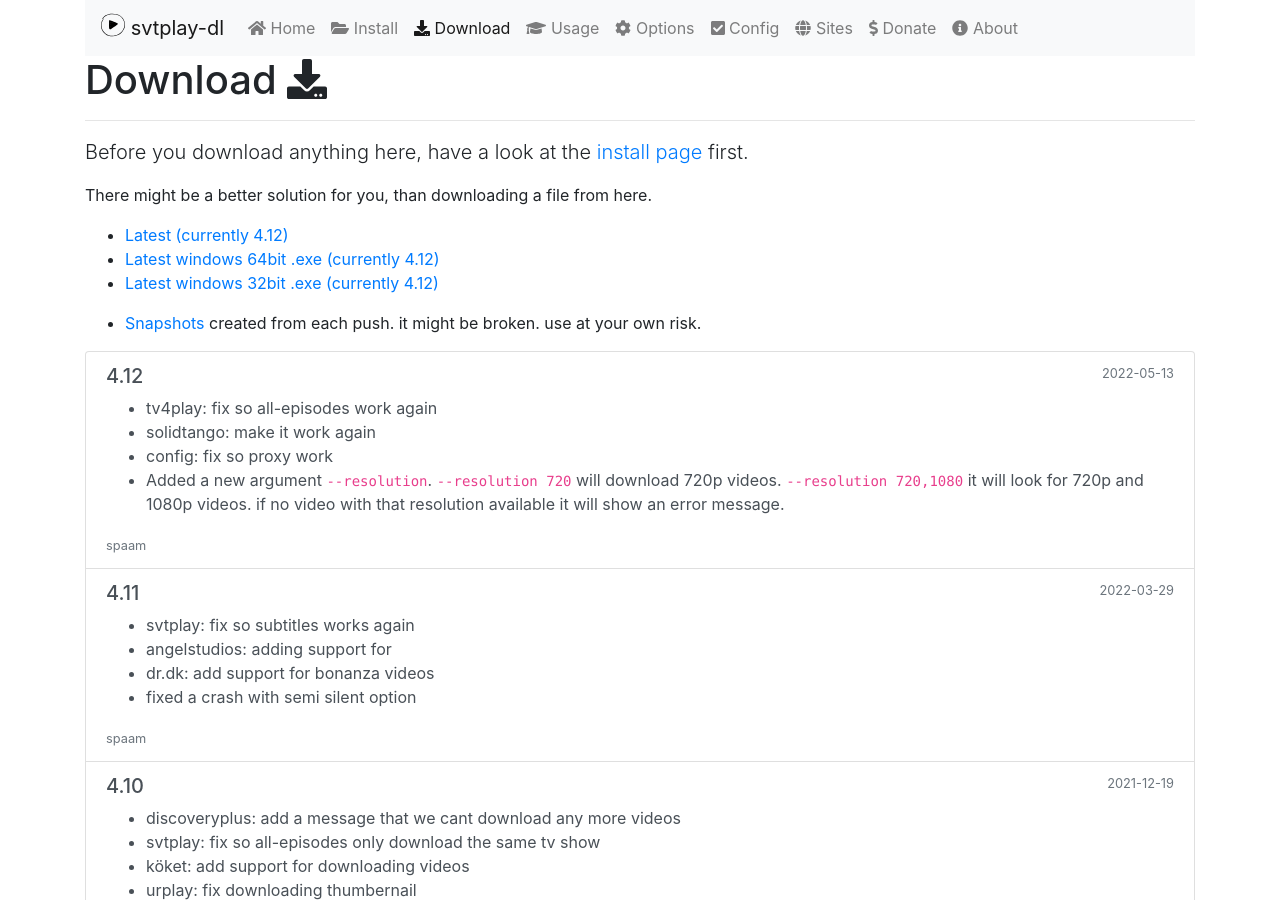
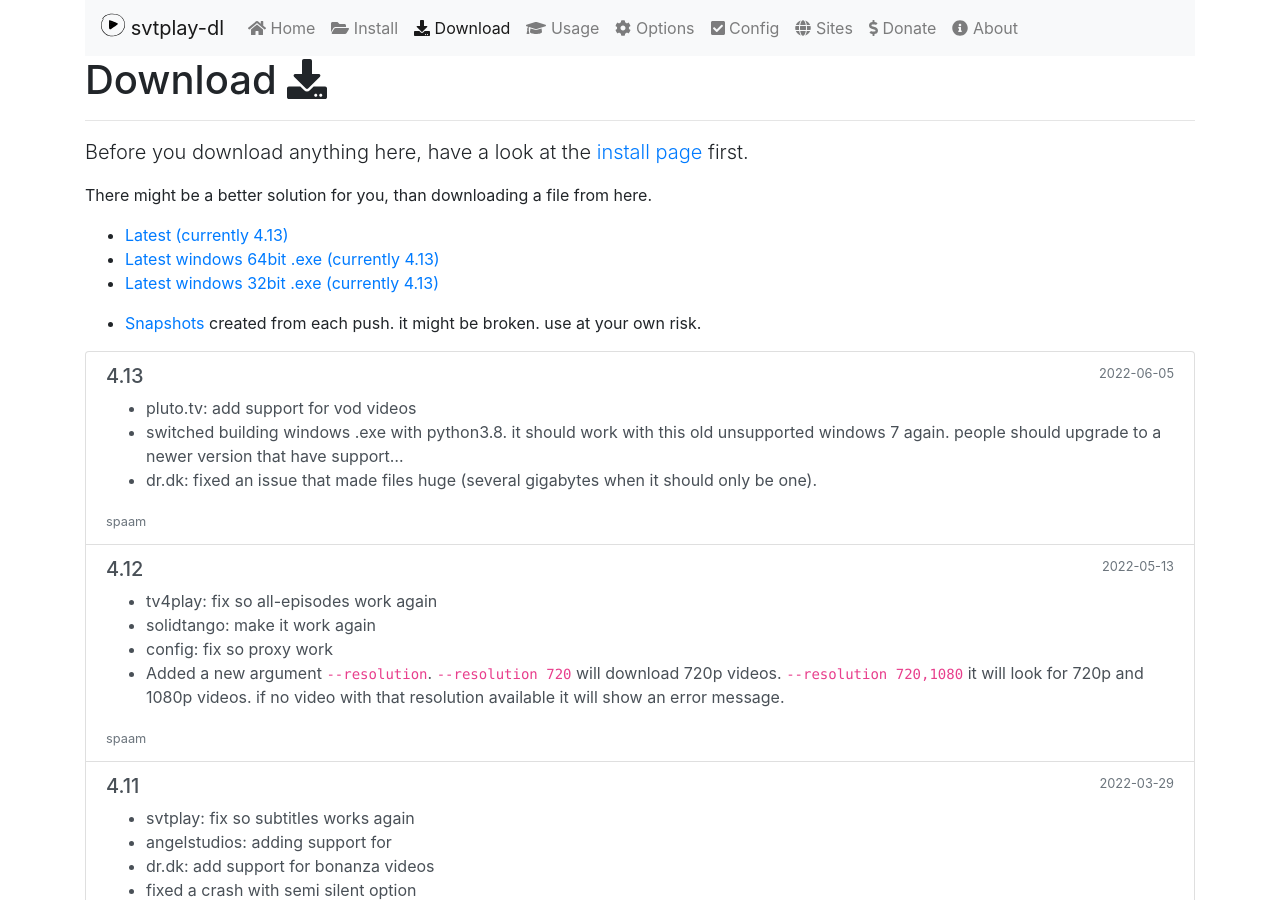
Before and after one commit to spaam/svtplay-dl-web, a Jekyll site: the page built from _pages/download.md, in a window 1280 px wide and 900 px high. Built offline with Jekyll 4.4.1, drawn with Linux system fonts in a browser that asks for light colours; nearby versions of some CDN libraries; comment, search, counter and statistics services are not loaded.

Commit message:
Add 4.13 release

```diff
--- a/_layouts/home.html
+++ b/_layouts/home.html
@@ -15,7 +15,7 @@
             <a href="/install/" class="btn btn-lg btn-outline-primary mb-3 mb-md-0 mr-md-3">Get started</a>
             <a href="/archive/" class="btn btn-lg btn-outline-secondary">Download</a>
         </div>
-        <p class="text-muted mb-0">Currently v4.12 (2022-05-13)</p>
+        <p class="text-muted mb-0">Currently v4.13 (2022-06-06)</p>
     </div>
     <div class="col-md-6">
         <img src="/assets/brand/logo.svg" width="256" height="256" class="img-fluid mb-3">
--- a/_pages/download.md
+++ b/_pages/download.md
@@ -10,9 +10,9 @@
 
 There might be a better solution for you, than downloading a file from here.
 
-* [Latest (currently 4.12)](https://svtplay-dl.se/download/4.12/svtplay-dl)
-* [Latest windows 64bit .exe (currently 4.12)](https://svtplay-dl.se/download/4.12/svtplay-dl-amd64.zip)
-* [Latest windows 32bit .exe (currently 4.12)](https://svtplay-dl.se/download/4.12/svtplay-dl-win32.zip)
+* [Latest (currently 4.13)](https://svtplay-dl.se/download/4.13/svtplay-dl)
+* [Latest windows 64bit .exe (currently 4.13)](https://svtplay-dl.se/download/4.13/svtplay-dl-amd64.zip)
+* [Latest windows 32bit .exe (currently 4.13)](https://svtplay-dl.se/download/4.13/svtplay-dl-win32.zip)
 
 * [Snapshots](/download/snapshots/) created from each push. it might be broken. use at your own risk.
 
--- /dev/null
+++ b/_posts/2022-06-06-4.13.md
@@ -0,0 +1,13 @@
+---
+layout: post
+title: "4.13"
+date: 2022-06-06 00:17:00 +0200
+categories: releases
+windows-amd64: true
+windows-win32: true
+binary: true
+---
+
+* pluto.tv: add support for vod videos
+* switched building windows .exe with python3.8. it should work with this old unsupported windows 7 again. people should upgrade to a newer version that have support...
+* dr.dk: fixed an issue that made files huge (several gigabytes when it should only be one).
```
